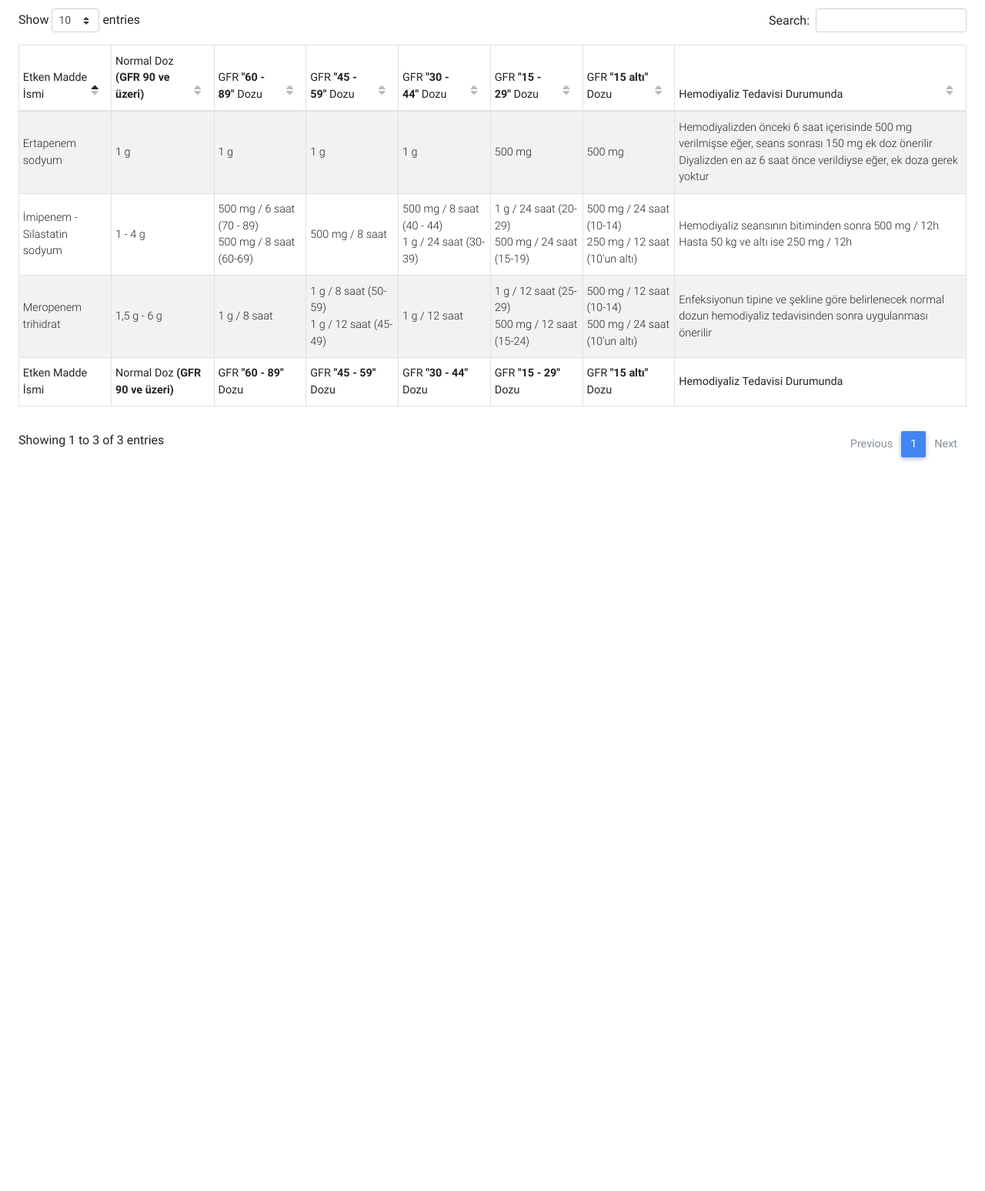
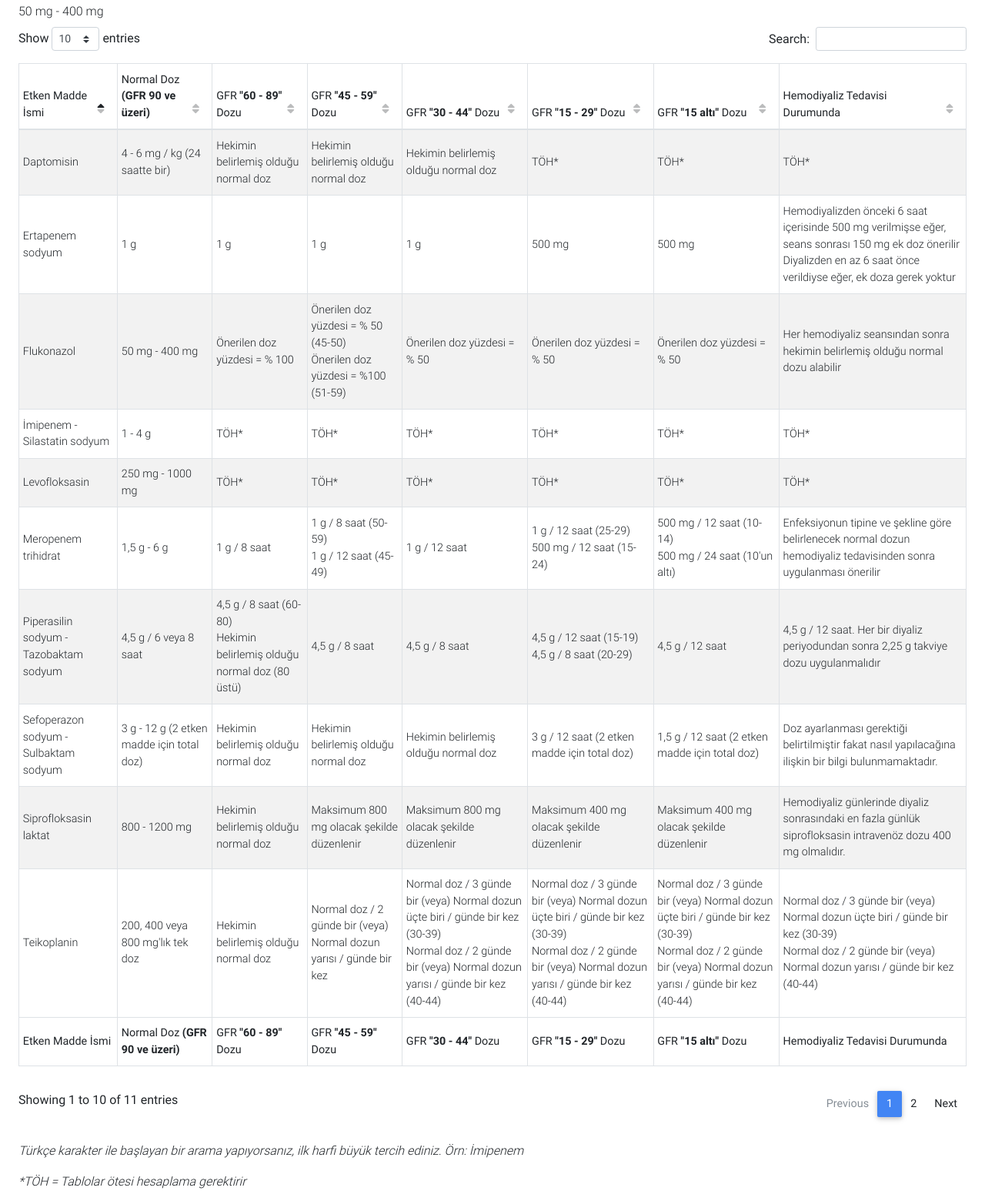
Before and after one commit to mulgey/PR_FrontEnd, a plain HTML site: page data_table.html in a window 1280 px wide. Shown: the part 821-2368 px from the top of the page at 77% size. Before the commit the page ends 1447 px from the top, so only its background shows below. Drawn offline with Linux system fonts and the light colour scheme.

Commit message:
daily imp

```diff
--- a/data_table.html
+++ b/data_table.html
@@ -141,12 +141,12 @@
         <tr>
           <td>İmipenem - Silastatin sodyum</td>
           <td>1 - 4 g</td> <!-- Normal -->
-          <td>500 mg / 6 saat (70 - 89)<br>500 mg / 8 saat (60-69)</br></td> <!-- 60-89 -->
-          <td>500 mg / 8 saat</td> <!-- 45-59 -->
-          <td>500 mg / 8 saat (40 - 44)<br>1 g / 24 saat (30-39)</br></td> <!-- 30-44 -->
-          <td>1 g / 24 saat (20-29)<br>500 mg / 24 saat (15-19)</br></td> <!-- 15-29 -->
-          <td>500 mg / 24 saat (10-14)<br>250 mg / 12 saat (10'un altı)</br></td> <!-- 15 altı -->
-          <td>Hemodiyaliz seansının bitiminden sonra 500 mg / 12h<br>Hasta 50 kg ve altı ise 250 mg / 12h</br></td> <!-- diyaliz -->
+          <td>TÖH*</td> <!-- 60-89 -->
+          <td>TÖH*</td> <!-- 45-59 -->
+          <td>TÖH*</td> <!-- 30-44 -->
+          <td>TÖH*</td> <!-- 15-29 -->
+          <td>TÖH*</td> <!-- 15 altı -->
+          <td>TÖH*</td> <!-- diyaliz -->
         </tr>
         <tr>
           <td>Meropenem trihidrat</td>
@@ -158,8 +158,88 @@
           <td>500 mg / 12 saat (10-14)<br>500 mg / 24 saat (10'un altı)</br></td> <!-- 15 altı -->
           <td>Enfeksiyonun tipine ve şekline göre belirlenecek normal dozun hemodiyaliz tedavisinden sonra uygulanması önerilir</br></td> <!-- diyaliz -->
         </tr>
+        <tr>
+          <td>Siprofloksasin laktat</td>
+          <td>800 - 1200 mg</td> <!-- Normal -->
+          <td>Hekimin belirlemiş olduğu normal doz</td> <!-- 60-89 -->
+          <td>Maksimum 800 mg olacak şekilde düzenlenir</td> <!-- 45-59 -->
+          <td>Maksimum 800 mg olacak şekilde düzenlenir</td> <!-- 30-44 -->
+          <td>Maksimum 400 mg olacak şekilde düzenlenir</td> <!-- 15-29 -->
+          <td>Maksimum 400 mg olacak şekilde düzenlenir</td> <!-- 15 altı -->
+          <td>Hemodiyaliz günlerinde diyaliz sonrasındaki en fazla günlük siprofloksasin intravenöz dozu 400 mg olmalıdır.</td> <!-- diyaliz -->
+        </tr>
+        <tr>
+          <td>Levofloksasin</td>
+          <td>250 mg - 1000 mg</td> <!-- Normal -->
+          <td>TÖH*</td> <!-- 60-89 -->
+          <td>TÖH*</td> <!-- 45-59 -->
+          <td>TÖH*</td> <!-- 30-44 -->
+          <td>TÖH*</td> <!-- 15-29 -->
+          <td>TÖH*</td> <!-- 15 altı -->
+          <td>TÖH*</td> <!-- diyaliz -->
+        </tr>
+        <tr>
+          <td>Daptomisin</td>
+          <td>4 - 6 mg / kg (24 saatte bir)</td> <!-- Normal -->
+          <td>Hekimin belirlemiş olduğu normal doz</td> <!-- 60-89 -->
+          <td>Hekimin belirlemiş olduğu normal doz</br></td> <!-- 45-59 -->
+          <td>Hekimin belirlemiş olduğu normal doz</td> <!-- 30-44 -->
+          <td>TÖH*</td> <!-- 15-29 -->
+          <td>TÖH*</td> <!-- 15 altı -->
+          <td>TÖH*</td> <!-- diyaliz -->
+        </tr>
+        <tr>
+          <td>Teikoplanin</td>
+          <td>200, 400 veya 800 mg'lık tek doz</td> <!-- Normal -->
+          <td>Hekimin belirlemiş olduğu normal doz</td> <!-- 60-89 -->
+          <td>Normal doz / 2 günde bir (veya)<br>Normal dozun yarısı / günde bir kez</br></td> <!-- 45-59 -->
+          <td>Normal doz / 3 günde bir (veya) Normal dozun üçte biri / günde bir kez (30-39)<br>Normal doz / 2 günde bir (veya) Normal dozun yarısı / günde bir kez (40-44)</br></td> <!-- 30-44 -->
+          <td>Normal doz / 3 günde bir (veya) Normal dozun üçte biri / günde bir kez (30-39)<br>Normal doz / 2 günde bir (veya) Normal dozun yarısı / günde bir kez (40-44)</br></td> <!-- 15-29 -->
+          <td>Normal doz / 3 günde bir (veya) Normal dozun üçte biri / günde bir kez (30-39)<br>Normal doz / 2 günde bir (veya) Normal dozun yarısı / günde bir kez (40-44)</br></td> <!-- 15 altı -->
+          <td>Normal doz / 3 günde bir (veya) Normal dozun üçte biri / günde bir kez (30-39)<br>Normal doz / 2 günde bir (veya) Normal dozun yarısı / günde bir kez (40-44)</br></td> <!-- diyaliz -->
+        </tr>
+        <tr>
+          <td>Vankomisin hidroklorür</td>
+          <td>2 g</td> <!-- Normal -->
+          <td>TÖH*</td> <!-- 60-89 -->
+          <td>TÖH*</td> <!-- 45-59 -->
+          <td>TÖH*</td> <!-- 30-44 -->
+          <td>TÖH*</td> <!-- 15-29 -->
+          <td>TÖH*</td> <!-- 15 altı -->
+          <td>TÖH*</td> <!-- diyaliz -->
+        </tr>
+        <tr>
+          <td>Piperasilin sodyum - Tazobaktam sodyum</td>
+          <td>4,5 g / 6 veya 8 saat</td> <!-- Normal -->
+          <td>4,5 g / 8 saat (60-80)<br>Hekimin belirlemiş olduğu normal doz (80 üstü)</br></td> <!-- 60-89 -->
+          <td>4,5 g / 8 saat</td> <!-- 45-59 -->
+          <td>4,5 g / 8 saat</td> <!-- 30-44 -->
+          <td>4,5 g / 12 saat (15-19)<br>4,5 g / 8 saat (20-29)</br></td> <!-- 15-29 -->
+          <td>4,5 g / 12 saat</td> <!-- 15 altı -->
+          <td>4,5 g / 12 saat. Her bir diyaliz periyodundan sonra 2,25 g takviye dozu uygulanmalıdır</td> <!-- diyaliz -->
+        </tr>
+        <tr>
+          <td>Flukonazol</td>
+          <td>50 mg - 400 mg</td> <!-- Normal -->
+          <td>Önerilen doz yüzdesi = % 100</td> <!-- 60-89 -->
+          <td>Önerilen doz yüzdesi = % 50 (45-50)<br>Önerilen doz yüzdesi = %100 (51-59)</br></td> <!-- 45-59 -->
+          <td>Önerilen doz yüzdesi = % 50</td> <!-- 30-44 -->
+          <td>Önerilen doz yüzdesi = % 50</td> <!-- 15-29 -->
+          <td>Önerilen doz yüzdesi = % 50</td> <!-- 15 altı -->
+          <td>Her hemodiyaliz seansından sonra hekimin belirlemiş olduğu normal dozu alabilir</td> <!-- diyaliz -->
+        </tr>
+        <tr>
+          <td>Sefoperazon sodyum - Sulbaktam sodyum</td>
+          <td>3 g - 12 g (2 etken madde için total doz)</td> <!-- Normal -->
+          <td>Hekimin belirlemiş olduğu normal doz</td> <!-- 60-89 -->
+          <td>Hekimin belirlemiş olduğu normal doz</td> <!-- 45-59 -->
+          <td>Hekimin belirlemiş olduğu normal doz</td> <!-- 30-44 -->
+          <td>3 g / 12 saat (2 etken madde için total doz)</td> <!-- 15-29 -->
+          <td>1,5 g / 12 saat (2 etken madde için total doz)</td> <!-- 15 altı -->
+          <td>Doz ayarlanması gerektiği belirtilmiştir fakat nasıl yapılacağına ilişkin bir bilgi bulunmamaktadır.</td> <!-- diyaliz -->
+        </tr>
       </tbody>
-      <tfoot>
+      <tfoot> 50 mg - 400 mg
         <tr>
           <th>Etken Madde İsmi
           </th>
@@ -180,6 +260,8 @@
         </tr>
       </tfoot>
     </table>
+    <p class="font-italic">Türkçe karakter ile başlayan bir arama yapıyorsanız, ilk harfi büyük tercih ediniz. Örn: İmipenem</p>
+    <p class="font-italic">*TÖH = Tablolar ötesi hesaplama gerektirir</p>
   </div>
 
   <!-- /Start your project here-->
```
Also changed, not shown: css/bootstrap.css, js/addons/datatables.js, js/addons/datatables.min.js, notes.txt (added).
